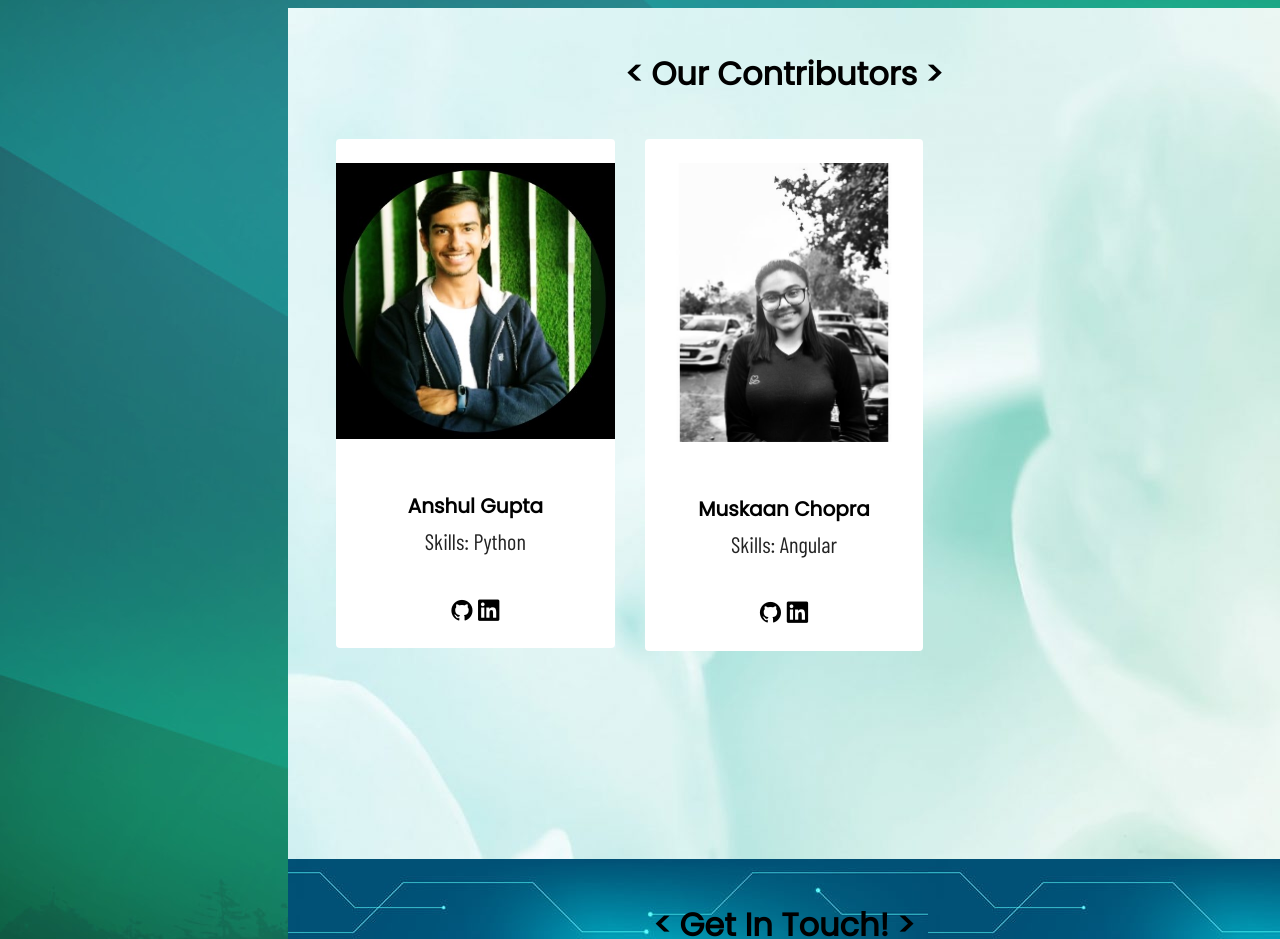
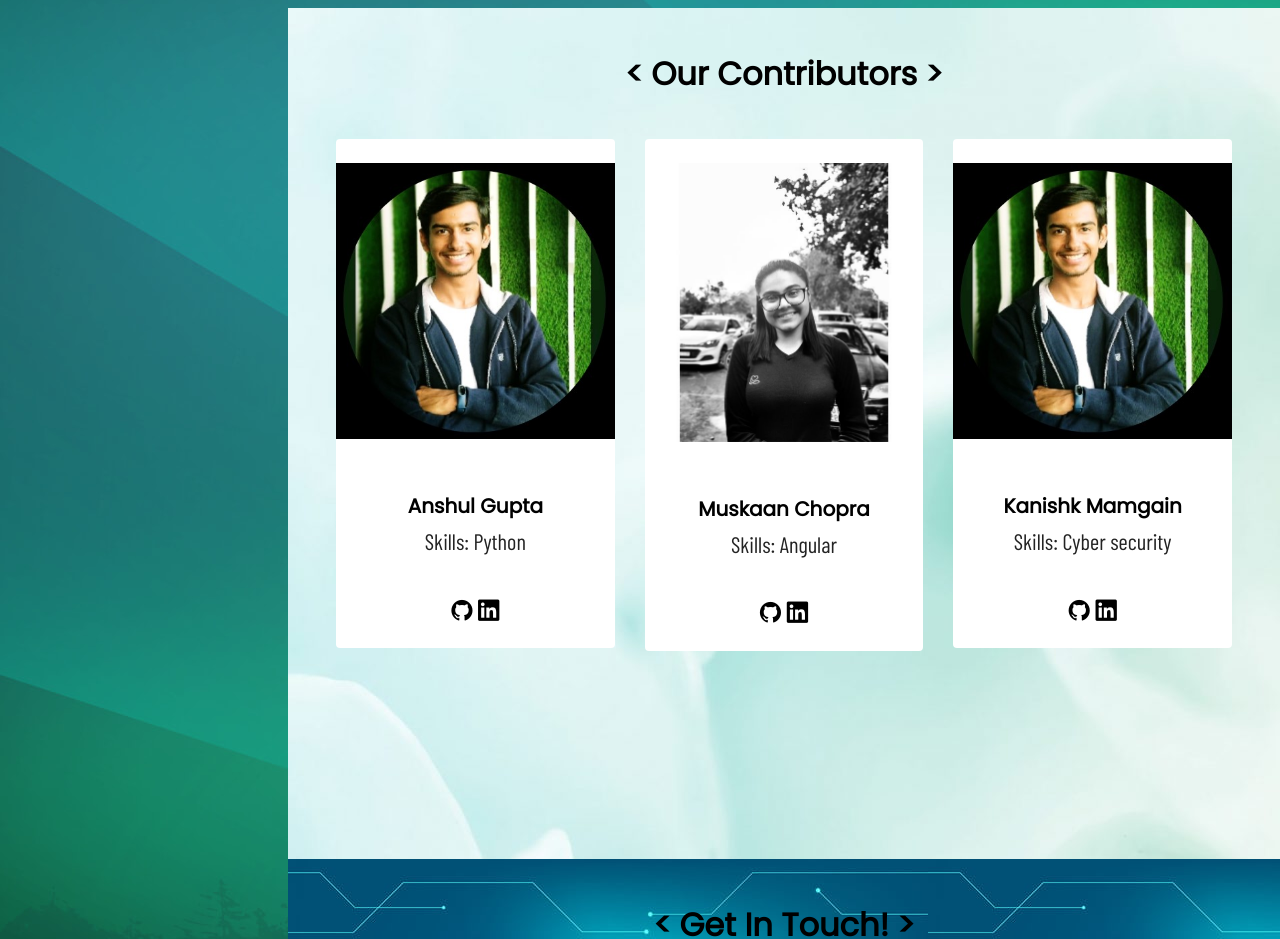
Before and after one commit to sahib-007/DSA-CCET, a plain HTML site: page index.html in a window 1280 px wide. Shown: the part 2580-3519 px from the top of the page. Drawn offline with nearby package versions, Linux system fonts and the light colour scheme; a web font is replaced by a local one.

Commit message:
Updated by

```diff
--- a/index.html
+++ b/index.html
@@ -179,10 +179,9 @@
                   <div class="card-body">
                    <a href="https://www.github.com/anshulg954"  target="_blank"><i class="devicon-github-plain" title="Github"></i></a>
                    <a href="https://www.linkedin.com/in/anshul-gupta-64886a185/" target="_blank"><i class="devicon-linkedin-plain"></i></a>
-
-                                    </div>
-              </div>
-          </div>
+                  </div>
+               </div>
+            </div>
 
         -->
               <div class="col-12 col-md-6 col-lg-4">
@@ -214,6 +213,23 @@
                                       </div>
                 </div>
             </div>
+            <div class="col-12 col-md-6 col-lg-4">
+              <div class="card mb-5">
+                  <p class="edu-icons pt-4">
+                      <img class="img-fluid img-profile mb-3" src="img/anshul.jpg" alt="Profile Picture"/>
+                  </p>
+                  <h5 class="pt-4">Kanishk Mamgain</h5>
+                  <p>Skills: Cyber security</p>
+                  <div class="card-body">
+                   <a href="https://www.github.com/kanishkmamgain"  target="_blank"><i class="devicon-github-plain" title="Github"></i></a>
+                   <a href="https://www.linkedin.com/in/kanishk-mamgain-318381191/" target="_blank"><i class="devicon-linkedin-plain"></i></a>
+                  </div>
+               </div>
+            </div>
+
+
+
+
 
 
 
```
